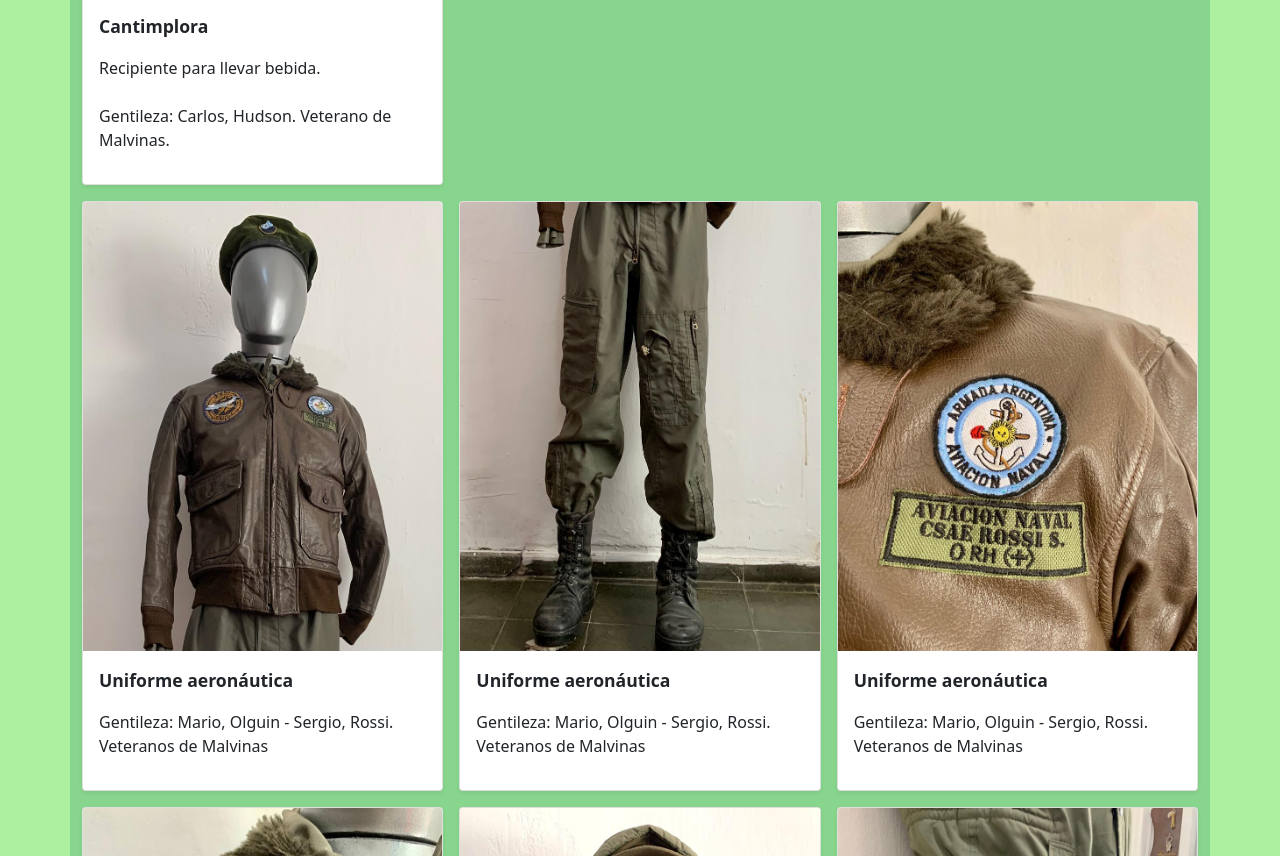
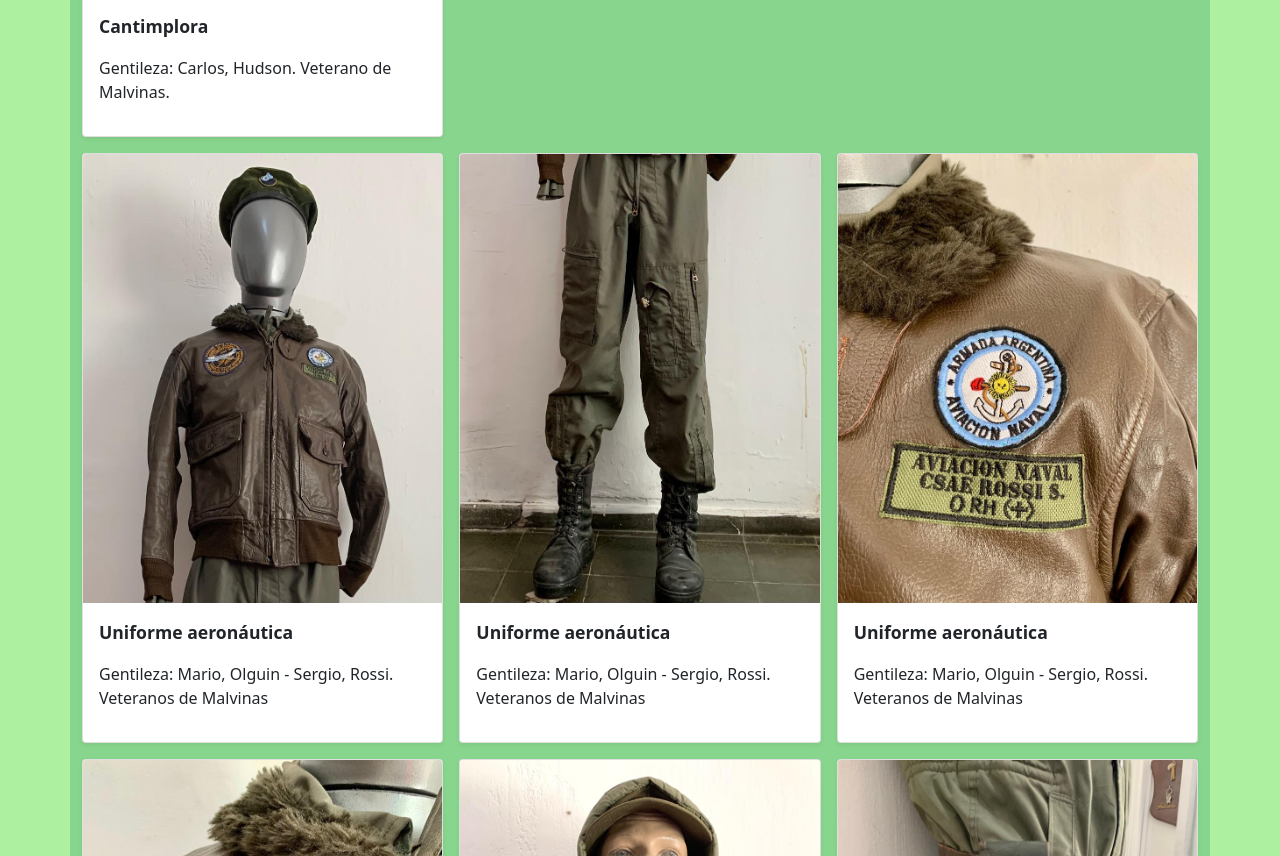
Before and after one commit to daniela6297/MuseoMalvinas, a plain HTML site: page museo-virtual-v2.html in a window 1280 px wide. Shown: the part 1326-2182 px from the top of the page. Drawn offline with Linux system fonts and the light colour scheme.

Commit message:
Update museo-virtual-v2.html

```diff
--- a/museo-virtual-v2.html
+++ b/museo-virtual-v2.html
@@ -89,7 +89,7 @@
 
                   <div class="card-body">
                     <p class="nombre-ap">Cantimplora</p>
-                    <p class="card-text">Recipiente para llevar bebida.<br><br>Gentileza: Carlos, Hudson. Veterano de Malvinas.</p>
+                    <p class="card-text">Gentileza: Carlos, Hudson. Veterano de Malvinas.</p>
                     <div class="d-flex justify-content-between align-items-center">
                       <div class="btn-group">
                       </div>
```
